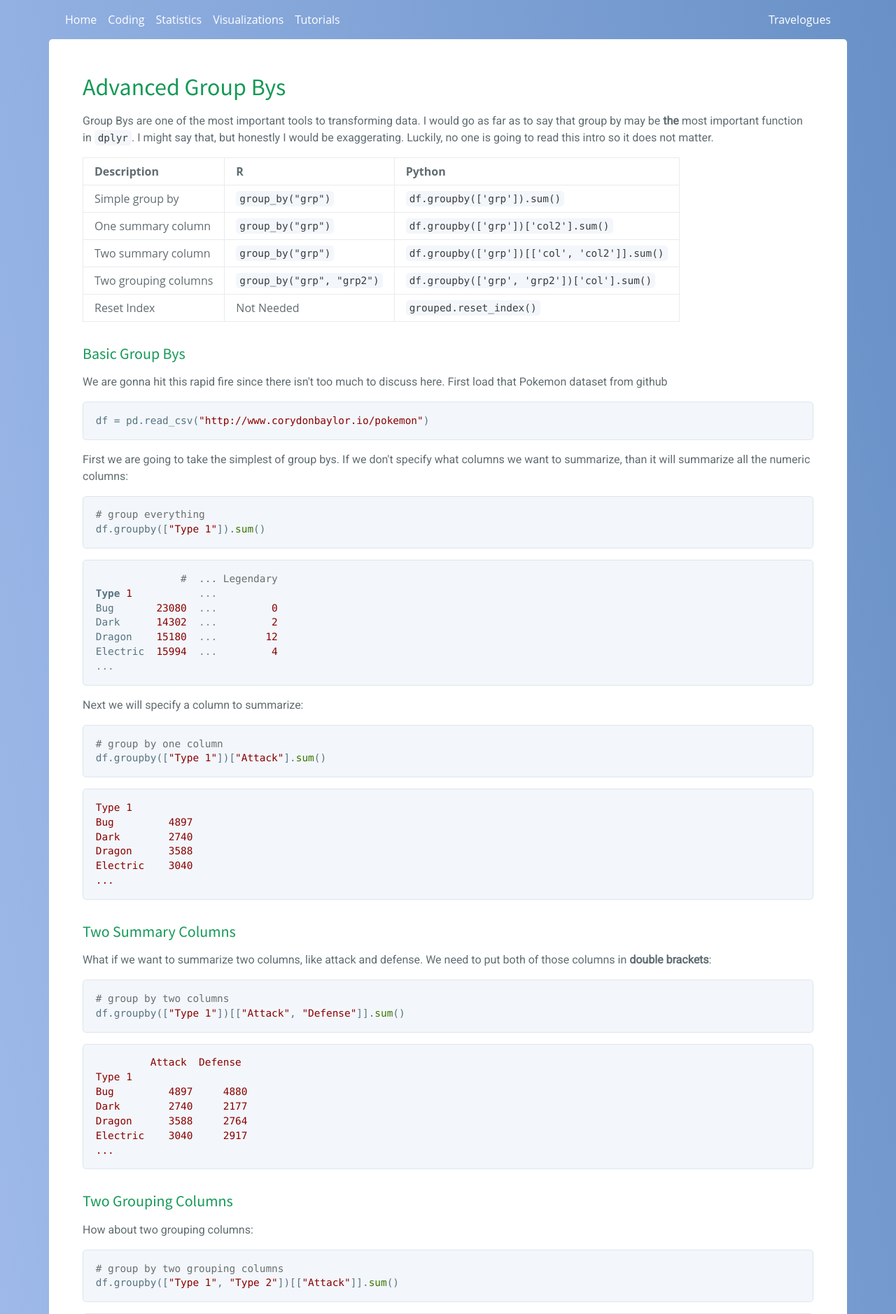
After one commit to corydonbaylor/website, a Flask app: page /tutorials/groupby in a window 1280 px wide. The commit adds this page. Shown: the top 1878 px of the page at 70% size. Run offline with Flask 3, Linux system fonts and the light colour scheme; some libraries are stand-ins or nearby versions.

Commit message:
bigger group bys

```diff
--- a/app/routes/routes_tutorials.py
+++ b/app/routes/routes_tutorials.py
@@ -93,6 +93,11 @@ def filtering():
     return render_template('pages/tutorials/python/filtering.html', title='Filtering', color='greys')
 
 
+@app.route('/tutorials/groupby')
+def groupby():
+    return render_template('pages/tutorials/python/groupby.html', title='groupby', color='greys')
+
+
 @app.route('/tutorials/combining_data')
 def combining_data():
     return render_template('pages/tutorials/python/combining_data.html', title='Combining Data', color='greys')
--- a/app/templates/pages/tutorials/python/filtering.html
+++ b/app/templates/pages/tutorials/python/filtering.html
@@ -40,7 +40,7 @@
 
 <pre><code class='language-python' lang='python'>import pandas as pd
 
-  df = pd.read_csv("https://gist.githubusercontent.com/armgilles/194bcff35001e7eb53a2a8b441e8b2c6/raw/92200bc0a673d5ce2110aaad4544ed6c4010f687/pokemon.csv")
+  df = pd.read_csv("http://www.corydonbaylor.io/pokemon")
   df.head(2)
 </code></pre>
 <table border="1" class="dataframe">
--- /dev/null
+++ b/app/templates/pages/tutorials/python/groupby.html
@@ -0,0 +1,89 @@
+
+{% extends "base.html" %}
+
+{% block content %}
+<h1>Advanced Group Bys</h1>
+<p>Group Bys are one of the most important tools to transforming data. I would go as far as to say that group by may be <strong>the</strong> most important function in <code>dplyr</code>. I might say that, but honestly I would be exaggerating. Luckily, no one is going to read this intro so it does not matter.</p>
+<figure class='table-figure'><table>
+<thead>
+<tr><th>Description</th><th>R</th><th>Python</th></tr></thead>
+<tbody><tr><td>Simple group by</td><td><code>group_by(&quot;grp&quot;)</code></td><td><code>df.groupby([&#39;grp&#39;]).sum()</code></td></tr><tr><td>One summary column </td><td><code>group_by(&quot;grp&quot;)</code></td><td><code>df.groupby([&#39;grp&#39;])[&#39;col2&#39;].sum()</code></td></tr><tr><td>Two summary column</td><td><code>group_by(&quot;grp&quot;)</code></td><td><code>df.groupby([&#39;grp&#39;])[[&#39;col&#39;, &#39;col2&#39;]].sum()</code></td></tr><tr><td>Two grouping columns</td><td><code>group_by(&quot;grp&quot;, &quot;grp2&quot;)</code></td><td><code>df.groupby([&#39;grp&#39;, &#39;grp2&#39;])[&#39;col&#39;].sum()</code></td></tr><tr><td>Reset Index</td><td>Not Needed</td><td><code>grouped.reset_index()</code></td></tr></tbody>
+</table></figure>
+<h3>Basic Group Bys</h3>
+<p>We are gonna hit this rapid fire since there isn&#39;t too much to discuss here. First load that Pokemon dataset from github</p>
+<pre><code class='language-python' lang='python'>df = pd.read_csv(&quot;http://www.corydonbaylor.io/pokemon&quot;)
+</code></pre>
+<p>First we are going to take the simplest of group bys. If we don&#39;t specify what columns we want to summarize, than it will summarize all the numeric columns:</p>
+<pre><code class='language-python' lang='python'># group everything
+df.groupby([&quot;Type 1&quot;]).sum()
+</code></pre>
+<pre><code>              #  ... Legendary
+Type 1           ...
+Bug       23080  ...         0
+Dark      14302  ...         2
+Dragon    15180  ...        12
+Electric  15994  ...         4
+...
+</code></pre>
+<p>Next we will specify a column to summarize:</p>
+<pre><code class='language-python' lang='python'># group by one column
+df.groupby([&quot;Type 1&quot;])[&quot;Attack&quot;].sum()
+</code></pre>
+<pre><code>Type 1
+Bug         4897
+Dark        2740
+Dragon      3588
+Electric    3040
+...
+</code></pre>
+<h3>Two Summary Columns</h3>
+<p>What if we want to summarize two columns, like attack and defense. We need to put both of those columns in <strong>double brackets</strong>:</p>
+<pre><code class='language-python' lang='python'># group by two columns
+df.groupby([&quot;Type 1&quot;])[[&quot;Attack&quot;, &quot;Defense&quot;]].sum()
+</code></pre>
+<pre><code>         Attack  Defense
+Type 1
+Bug         4897     4880
+Dark        2740     2177
+Dragon      3588     2764
+Electric    3040     2917
+...
+</code></pre>
+<h3>Two Grouping Columns</h3>
+<p>How about two grouping columns:</p>
+<pre><code class='language-python' lang='python'># group by two grouping columns
+df.groupby([&quot;Type 1&quot;, &quot;Type 2&quot;])[[&quot;Attack&quot;]].sum()
+</code></pre>
+<pre><code>                 Attack
+Type 1 Type 2
+Bug    Electric     124
+       Fighting     310
+       Fire         145
+       Flying       982
+       Ghost         90
+...                 ...
+Water  Ice          250
+       Poison       205
+       Psychic      365
+       Rock         331
+       Steel         86
+...
+</code></pre>
+<h3>Reset the index!</h3>
+<p>You may have noticed that this is no longer in a format that you can apply more <code>pandas</code> operations on. You have to reset the index for that (this is one of the many reasons that I prefer R).</p>
+<pre><code class='language-python' lang='python'># reset index so this is useful
+df.groupby([&quot;Type 1&quot;, &quot;Type 2&quot;])[[&quot;Attack&quot;]].sum().reset_index()
+</code></pre>
+<pre><code>    Type 1    Type 2  Attack
+0      Bug  Electric     124
+1      Bug  Fighting     310
+2      Bug      Fire     145
+3      Bug    Flying     982
+4      Bug     Ghost      90
+..     ...       ...     ...
+131  Water       Ice     250
+...
+</code></pre>
+<p>&nbsp;</p>
+
+{% endblock %}
--- a/app/templates/pages/tutorials/python/pandas.html
+++ b/app/templates/pages/tutorials/python/pandas.html
@@ -46,7 +46,7 @@
 <pre><code class='language-python' lang='python'># lets start by loading library and data
 import pandas as pd
 import numpy as np
-df = pd.read_csv(&quot;../data/pokemon_data.csv&quot;)
+df = pd.read_csv(&quot;http://www.corydonbaylor.io/pokemon&quot;)
 </code></pre>
 <h2 id='select-selecting-a-column'><code>select()</code>: Selecting a Column</h2>
 <p>Selecting a column is mostly done through dictionaries in python.</p>
--- a/app/templates/partials/python_toc.html
+++ b/app/templates/partials/python_toc.html
@@ -4,6 +4,7 @@
     <a class="no-pad" href="{{ url_for('saving') }}">Basics II: Importing and Saving Data</a><br>
     <a class="no-pad" href="{{ url_for('pandas') }}">Manipulating Data I: Tidyverse v Pandas</a><br>
     <a class="no-pad" href="{{ url_for('filtering') }}">Manipulating Data II: Advanced Filtering</a><br>
-    <a class="no-pad" href="{{ url_for('combining_data') }}">Manipulating Data III: Combining Dataframes</a><br>
+    <a class="no-pad" href="{{ url_for('groupby') }}">Manipulating Data III: Advanced Group By</a><br>
+    <a class="no-pad" href="{{ url_for('combining_data') }}">Manipulating Data IV: Combining Dataframes</a><br>
     <a class="no-pad" href="{{ url_for('flask1') }}">Plotting in Python</a><br>
 </p>
```
